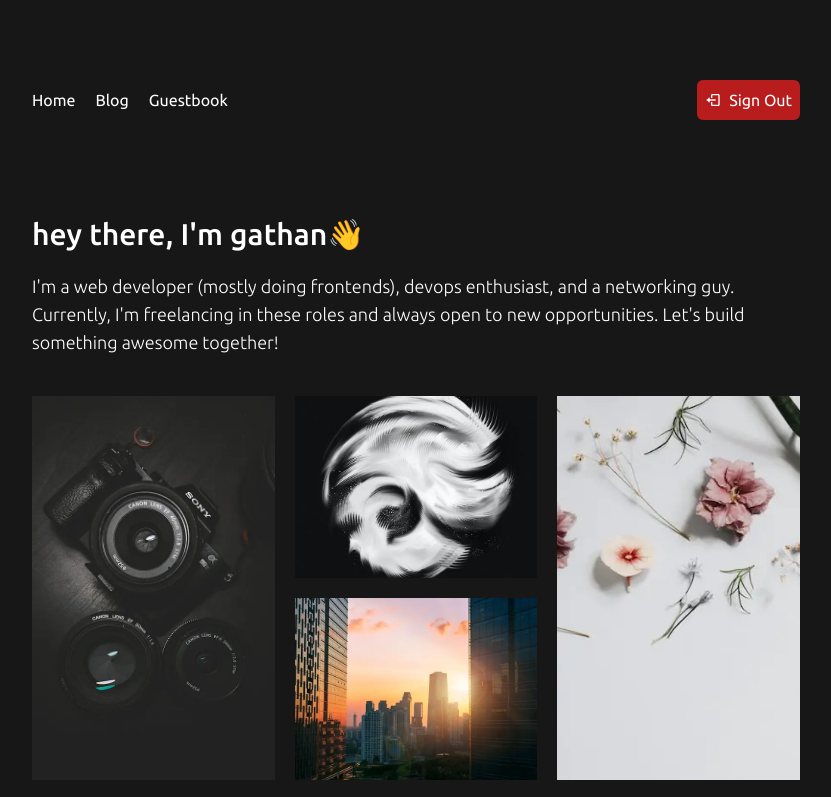
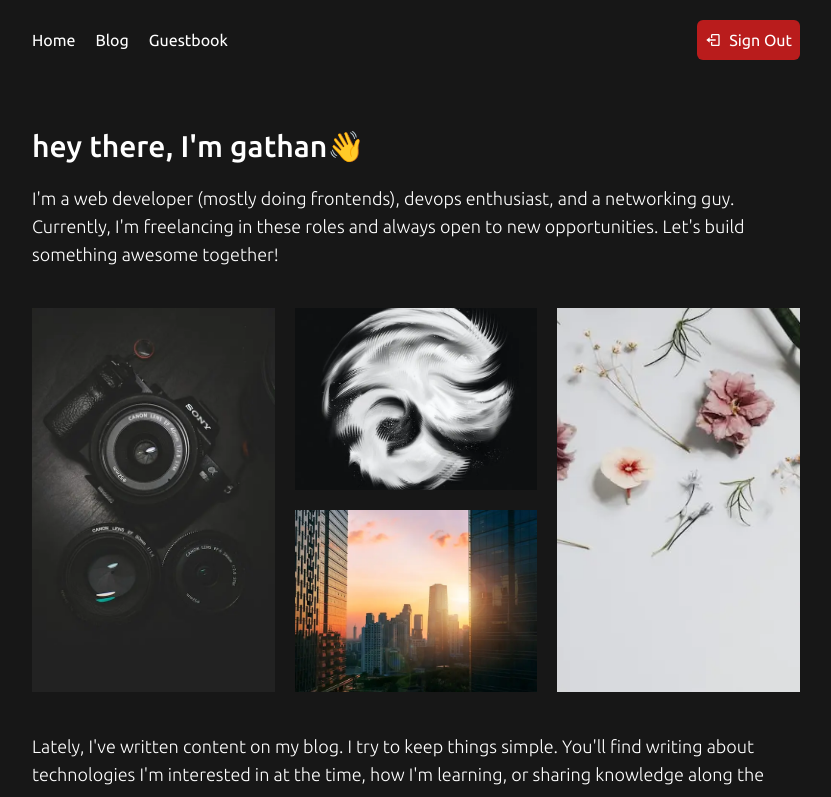
Before and after one commit to gthnmp/gmahesa.com, a Next.js app: page / in a window 1280 px wide. Shown: the top 797 px of the page, without its empty margins (224-1055 px from the left). Built offline with nearby package versions, Linux system fonts and the light colour scheme.

Commit message:
navbar positioning adjustment

```diff
--- a/app/layout.tsx
+++ b/app/layout.tsx
@@ -22,7 +22,7 @@ export default function RootLayout({
     <html lang="en">
       <body className={inter.className}>
         <div id="app" className='bg-neutral-900 text-white w-screen min-h-screen grid place-items-center'>
-          <div className='max-w-screen-md w-full h-full pt-16 pb-32 flex flex-col gap-20'>
+          <div className='relative max-w-screen-md w-full h-full py-32 flex flex-col gap-20'>
             <Navbar/>
             {children}
           </div>
--- a/components/navbar/index.tsx
+++ b/components/navbar/index.tsx
@@ -5,7 +5,7 @@ import {BiLogOut} from 'react-icons/bi'
 
 export default function Navbar () {
   return(
-    <nav className="w-full h-20 flex justify-between items-center">
+    <nav className="absolute top-0 w-full h-20 flex justify-between items-center">
       <div className="flex gap-5 items-center">
         <Link href="/"> Home </Link>
         <Link href="/blog"> Blog </Link>
```
